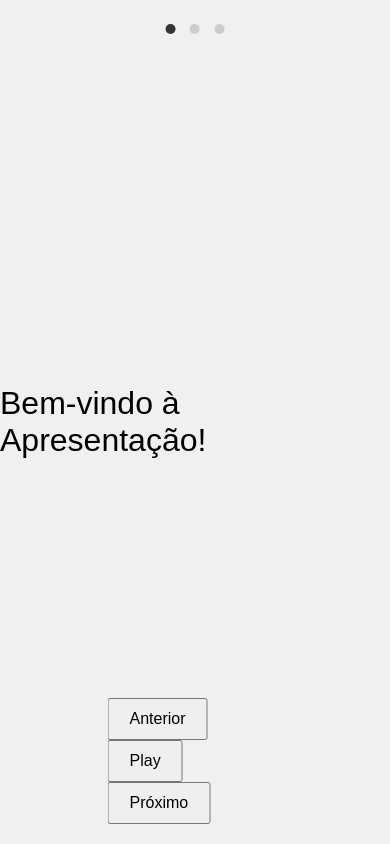
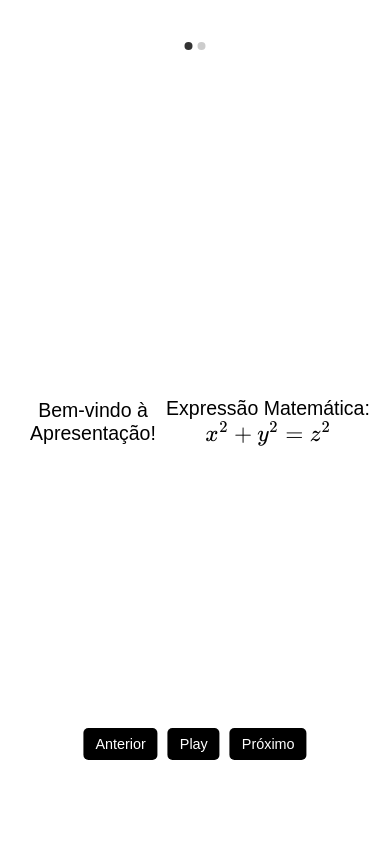
Before and after one commit to iranssantos/st, a plain HTML site: page index.html in a window 390 px wide. Drawn offline with nearby package versions, Linux system fonts and the light colour scheme.

Commit message:
Update index.html

```diff
--- a/index.html
+++ b/index.html
@@ -10,55 +10,74 @@
             font-family: Arial, sans-serif;
             position: relative;
             overflow: hidden;
+            display: flex;
+            justify-content: center;
+            align-items: center;
+            height: 100vh;
+            background-color: #f0f0f0;
         }
 
         .slide {
             display: none;
             width: 100%;
-            height: 100vh;
+            height: 100%;
             justify-content: center;
             align-items: center;
-            font-size: 2em;
-            background-color: #f0f0f0;
+            font-size: 5vw;
+            background-color: #ffffff;
             opacity: 0;
             transition: opacity 1s ease-in-out;
             position: absolute;
             top: 0;
             left: 0;
+            padding: 20px;
+            box-sizing: border-box;
+            text-align: center;
         }
 
         .slide.active {
             display: flex;
             opacity: 1;
-            position: relative;
         }
 
         .controls {
             position: fixed;
-            bottom: 20px;
+            bottom: 10%;
             left: 50%;
             transform: translateX(-50%);
+            display: flex;
+            gap: 10px;
+            font-size: 1rem;
         }
 
         button {
-            padding: 10px 20px;
-            margin: 0 10px;
+            padding: 10px 15px;
             font-size: 1em;
             cursor: pointer;
+            background-color: #000000;
+            color: white;
+            border: none;
+            border-radius: 5px;
+            transition: background-color 0.3s;
+        }
+
+        button:hover {
+            background-color: #0056b3;
         }
 
         .indicators {
             position: fixed;
-            top: 20px;
+            top: 5%;
             left: 50%;
             transform: translateX(-50%);
+            display: flex;
+            gap: 5px;
         }
 
         .indicator {
             display: inline-block;
             width: 10px;
             height: 10px;
-            margin: 0 5px;
             background-color: #ccc;
             border-radius: 50%;
             cursor: pointer;
@@ -67,16 +86,53 @@
         .indicator.active {
             background-color: #333;
         }
+
+        /* Responsividade para telas menores */
+        @media (max-width: 600px) {
+            .controls button {
+                padding: 8px 12px;
+                font-size: 0.9em;
+            }
+
+            .indicators .indicator {
+                width: 8px;
+                height: 8px;
+            }
+
+            .slide {
+                font-size: 6vw;
+            }
+
+            .slide p {
+                font-size: 4vw;
+            }
+        }
+
+        @media (max-width: 400px) {
+            .slide {
+                font-size: 7vw;
+            }
+
+            .slide p {
+                font-size: 5vw;
+            }
+        }
     </style>
+    <!-- Inclusão do script MathJax com suporte a AsciiMath -->
+    <script type="text/javascript" async
+      src="https://cdn.jsdelivr.net/npm/mathjax@3/es5/tex-mml-chtml.js">
+    </script>
 </head>
 <body>
 
     <!-- Slides -->
     <div id="slide1" class="slide active">
         <p>Bem-vindo à Apresentação!</p>
+        <p>Expressão Matemática: \( x^2 + y^2 = z^2 \)</p>
     </div>
     <div id="slide2" class="slide">
         <p>Este é o segundo slide.</p>
+        <p>Expressão Matemática: $$\int_{0}^{1} x^2 dx$$</p>
     </div>
     <div id="slide3" class="slide">
         <p>Obrigado por assistir!</p>
@@ -84,9 +140,7 @@
 
     <!-- Indicadores -->
     <div class="indicators">
-        <span class="indicator active" data-slide="0"></span>
-        <span class="indicator" data-slide="1"></span>
-        <span class="indicator" data-slide="2"></span>
+        <!-- Indicadores serão adicionados dinamicamente -->
     </div>
 
     <!-- Controles -->
@@ -97,7 +151,7 @@
     </div>
 
     <!-- Áudio -->
-    <audio id="audio" src="https://github.com/iranssantos/st/blob/main/untitled.mp3"></audio>
+    <audio id="audio" src="https://github.com/iranssantos/st/raw/refs/heads/main/untitled.mp3"></audio>
 
     <script>
         document.addEventListener('DOMContentLoaded', () => {
@@ -106,16 +160,28 @@
             const nextBtn = document.getElementById('next');
             const prevBtn = document.getElementById('prev');
             const slides = document.querySelectorAll('.slide');
-            const indicators = document.querySelectorAll('.indicator');
+            const indicatorsContainer = document.querySelector('.indicators');
             let currentSlide = 0;
             let isPlaying = false;
 
             // Definir os tempos para cada slide (em segundos)
             const slideTimings = [
                 { time: 0, slide: 0 },        // Slide 1 começa em 0s
-                { time: 2.5, slide: 1 },       // Slide 2 começa em 10s
-                { time: 4.5, slide: 2 },       // Slide 3 começa em 20s
+                { time: 2.5, slide: 1 },      // Slide 2 começa em 2.5s
+                { time: 4.5, slide: 2 },      // Slide 3 começa em 4.5s
             ];
+
+            // Definir quais slides terão indicadores
+            const slidesComIndicadores = [0, 2]; // Apenas o slide 1 e 3 terão indicadores
+
+            // Gerar indicadores apenas para os slides selecionados
+            slidesComIndicadores.forEach(index => {
+                const indicator = document.createElement('span');
+                indicator.classList.add('indicator');
+                indicator.setAttribute('data-slide', index);
+                if (index === currentSlide) indicator.classList.add('active');
+                indicatorsContainer.appendChild(indicator);
+            });
 
             // Função para exibir o slide atual
             function showSlide(index) {
@@ -124,10 +190,15 @@
                 });
                 updateIndicators(index);
                 currentSlide = index;
+                audio.currentTime = slideTimings[index].time; // Ajusta o tempo do áudio para o slide atual
+
+                // Forçar a renderização do MathJax após exibir o slide
+                MathJax.typeset(); // Renderiza expressões matemáticas
             }
 
             // Função para atualizar os indicadores
             function updateIndicators(index) {
+                const indicators = document.querySelectorAll('.indicator');
                 indicators.forEach((indicator, i) => {
                     indicator.classList.toggle('active', i === index);
                 });
@@ -137,7 +208,6 @@
             function nextSlide() {
                 if (currentSlide < slides.length - 1) {
                     showSlide(currentSlide + 1);
-                    audio.currentTime = slideTimings[currentSlide + 1].time;
                 }
             }
 
@@ -145,7 +215,6 @@
             function prevSlide() {
                 if (currentSlide > 0) {
                     showSlide(currentSlide - 1);
-                    audio.currentTime = slideTimings[currentSlide - 1].time;
                 }
             }
 
@@ -166,12 +235,12 @@
             prevBtn.addEventListener('click', prevSlide);
 
             // Eventos para os indicadores
-            indicators.forEach(indicator => {
-                indicator.addEventListener('click', () => {
-                    const index = parseInt(indicator.getAttribute('data-slide'));
+            indicatorsContainer.addEventListener('click', (event) => {
+                if (event.target.classList.contains('indicator')) {
+                    const index = parseInt(event.target.getAttribute('data-slide'));
                     showSlide(index);
                     audio.currentTime = slideTimings[index].time;
-                });
+                }
             });
 
             // Evento para sincronizar slides com o tempo do áudio
@@ -193,6 +262,9 @@
                 playPauseBtn.textContent = 'Play';
                 isPlaying = false;
             });
+
+            // Forçar a renderização do MathJax quando a página for carregada
+            MathJax.typeset(); // Renderiza expressões matemáticas na inicialização
         });
     </script>
 </body>
```
